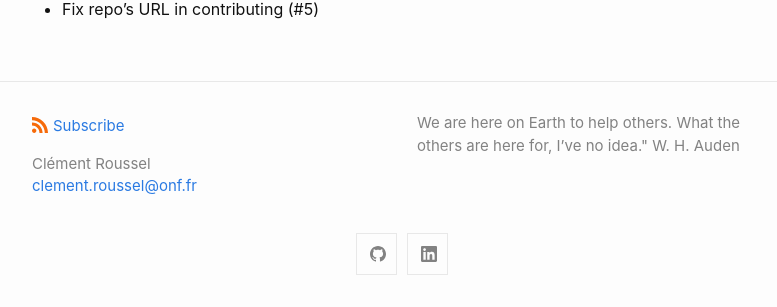
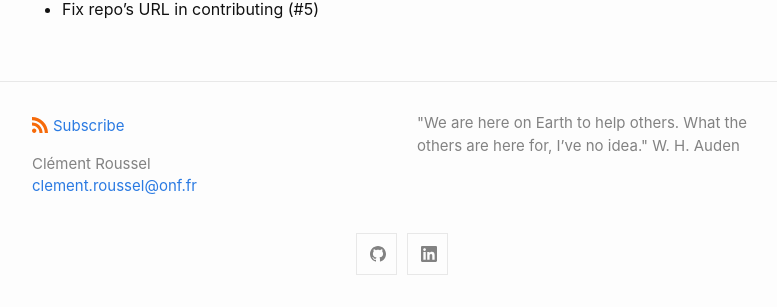
Before and after one commit to clementroussel/clementroussel, a Jekyll site: the page built from History.markdown, in a window 1280 px wide and 900 px high, scrolled down 7680 px. Shown: the part 590-897 px from the top of the window, without its empty margins (238-1015 px from the left). Built offline with Jekyll 4.4.1, drawn with Linux system fonts in a browser that asks for light colours; our own code applies the rules of GitHub Pages for plain Markdown files.

```diff
--- a/_config.yml
+++ b/_config.yml
@@ -3,7 +3,7 @@ author:
   name: Clément Roussel
   email: clement.roussel@onf.fr
 description: > # this means to ignore newlines until "show_excerpts:"
-  We are here on Earth to help others.
+  "We are here on Earth to help others.
   What the others are here for, I’ve no idea."
   W. H. Auden
 
@@ -49,8 +49,8 @@ minima:
 
 # If you want to link only specific pages in your header, uncomment
 # this and add the path to the pages in order as they should show up
-#header_pages:
-# - about.md
+header_pages:
+ - about.md
 
 # Build settings
 theme: minima
```
